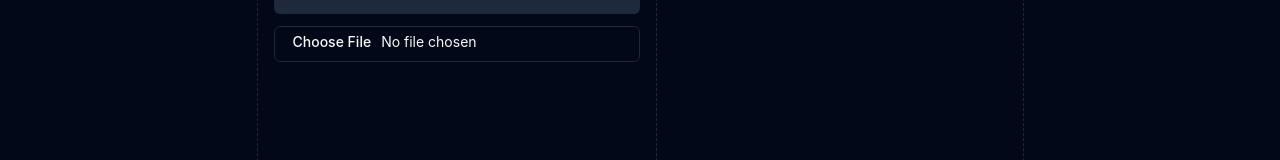
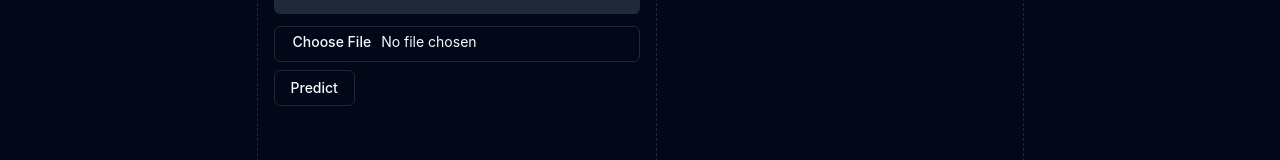
Before and after one commit to japerc/kylix, a React (Vite) app: page / in a window 1280 px wide. Shown: the part 433-593 px from the top of the page. Built offline with nearby package versions, Linux system fonts and the light colour scheme.

Commit message:
working API connection

```diff
--- a/package.json
+++ b/package.json
@@ -24,6 +24,7 @@
   },
   "devDependencies": {
     "@eslint/js": "^9.19.0",
+    "@gradio/client": "^1.12.0",
     "@types/node": "^22.13.1",
     "@types/react": "^19.0.8",
     "@types/react-dom": "^19.0.3",
--- a/src/App.tsx
+++ b/src/App.tsx
@@ -1,19 +1,21 @@
 import UploadImageButton from "@/ImageUpload";
 import { useState } from "react";
-import { AspectRatio } from "@/components/ui/aspect-ratio";
+import SubmitImage from "./Submit";
 
 function App() {
   const [image, setImage] = useState<string | null>(null);
   return (
-    <div className="flex flex-col">
+    <div >
       <div className="fixed top-0 left-0 w-full h-16 z-10 border border-dashed bg-popover" >
         <h1 className="text-left indent-4 min-w-96 text-popover-foreground ">Kylix Image Upload</h1>
       </div>
       <div className="flex flex-col md:flex-row h-[1000px] border border-dashed bg-popover">
         <div className="pl-4 pr-4 pt-20 border-r border-dashed">
           <UploadImageButton image={image} setImage={setImage} />
+          <SubmitImage image={image} buttonProps={{ variant: "outline", className: "mt-2" }} />
         </div>
-        <div className="pl-4 pr-4 pt-4 md:pt-20 w-[288px] transition-all duration-150 md:w-[366px]"></div>
+        <div className="pl-4 pr-4 pt-4 md:pt-20 w-[288px] transition-all duration-150 md:w-[366px]">
+        </div>
       </div>
     </div>
   );
--- /dev/null
+++ b/src/Submit.tsx
@@ -0,0 +1,44 @@
+import React from 'react';
+import { Client, handle_file } from "@gradio/client";
+import { Button, ButtonProps } from "@/components/ui/button";
+
+interface SubmitImageProps {
+  image: null | string;
+  buttonProps?: ButtonProps;
+}
+
+
+const SubmitImage: React.FC<SubmitImageProps> = ({ image, buttonProps }) => {
+
+  const handleSubmit = async () => {
+    try {
+      const client = await Client.connect("japerc/kylix-fragment-classifier");
+      if (!image) {
+        alert("Please upload an image first");
+      }
+      else {
+        const response = await fetch(image);
+        const blob = await response.blob();
+        const file = new File([blob], "image.jpg", { type: blob.type });
+        const result = await client.predict("/predict", { img: handle_file(file) });
+        if (result.type === "data") {
+          const data = result.data as { confidences: { label: string, confidence: number }[] }[];
+          alert(data[0].confidences[0].label + ' ' + String(data[0].confidences[0].confidence));
+        }
+        else {
+          console.log(result);
+        }
+      }
+    } catch (error) {
+      console.log(error);
+    }
+    return null;
+  };
+  return (
+    <Button onClick={handleSubmit} {...buttonProps}>
+      Predict
+    </Button>
+  )
+}
+
+export default SubmitImage;
```
Also changed, not shown: 1 other file (tests, documents, lock files or other folders).
